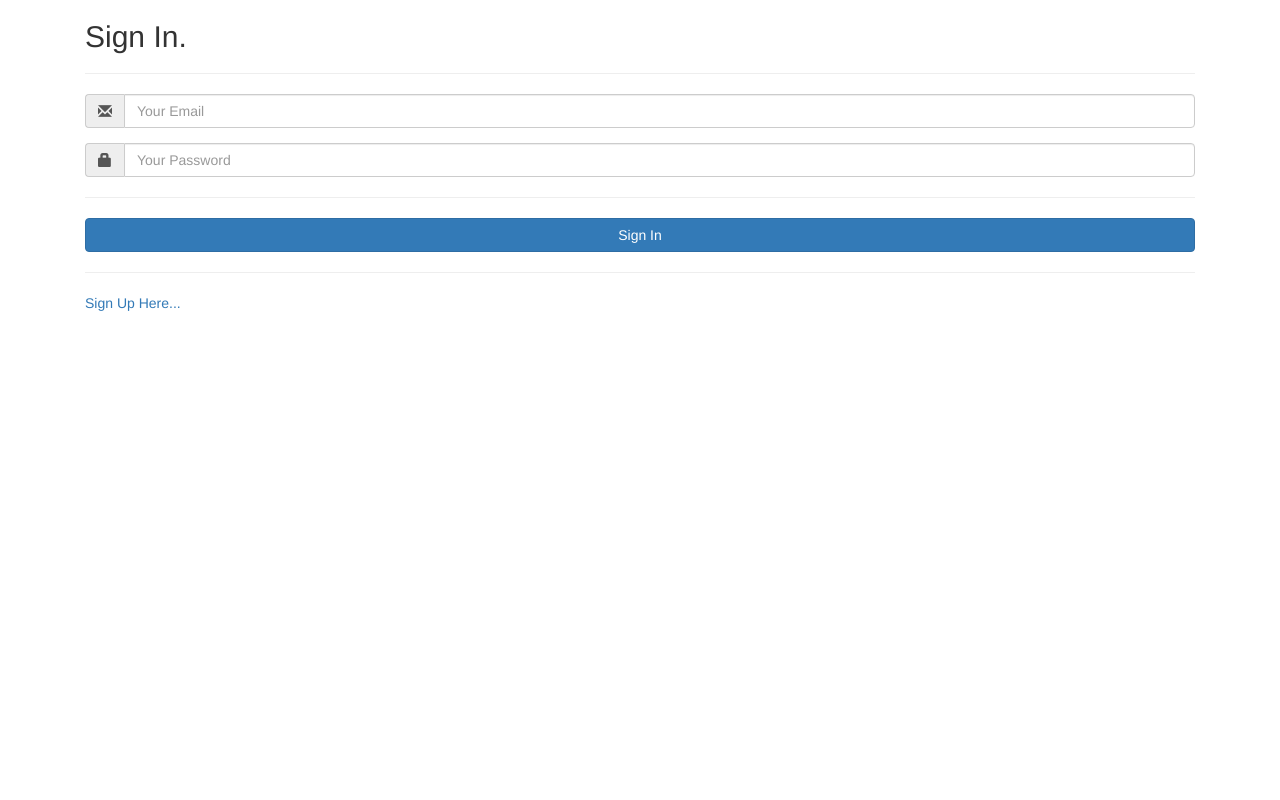
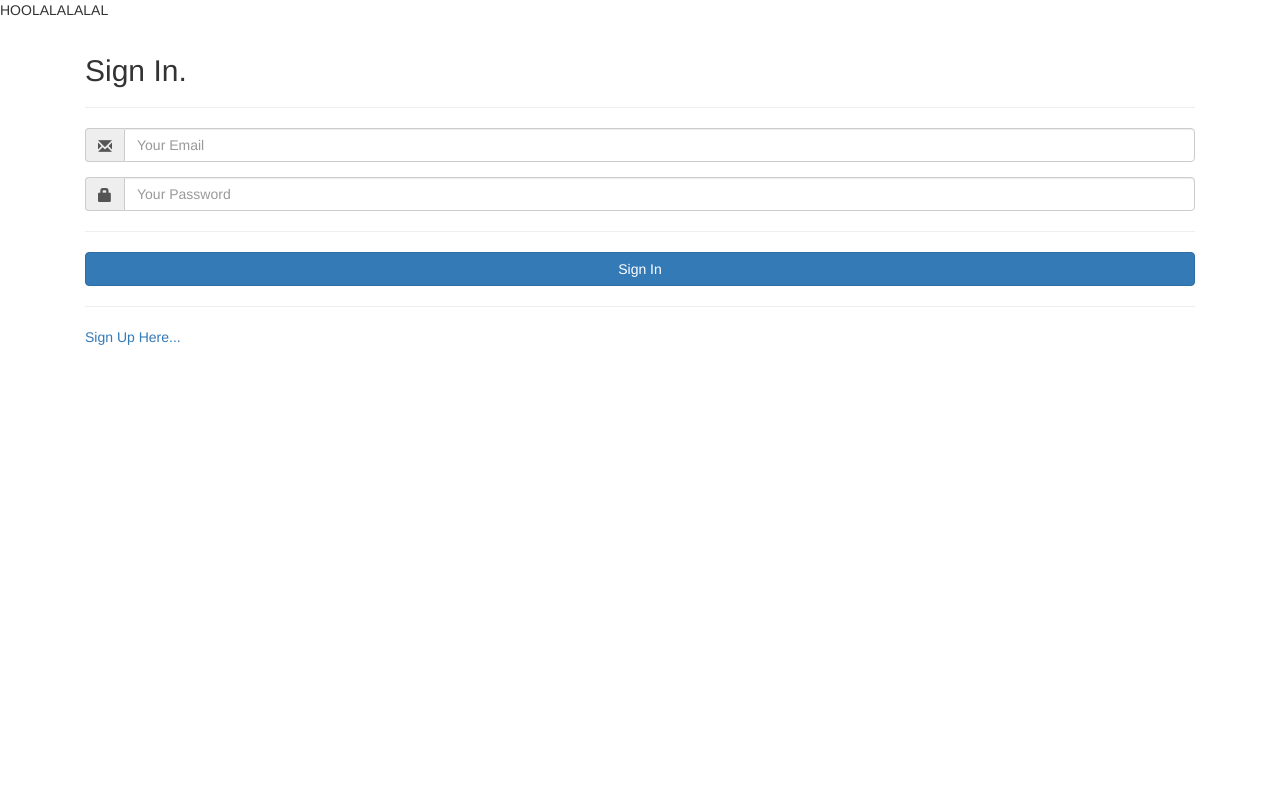
Before and after one commit to ronovillo/bootcamp, a PHP site: page / in a window 1280 px wide. Run offline with PHP 8.4, Linux system fonts and the light colour scheme; data that the repository does not hold is empty; some libraries are stand-ins or nearby versions.

Commit message:
Primer commit de franco

```diff
--- a/index.php
+++ b/index.php
@@ -9,6 +9,7 @@
   exit;
  }
 
+ echo 'HOOLALALALAL';
  $error = false;
 
  if( isset($_POST['btn-login']) ) {
```
